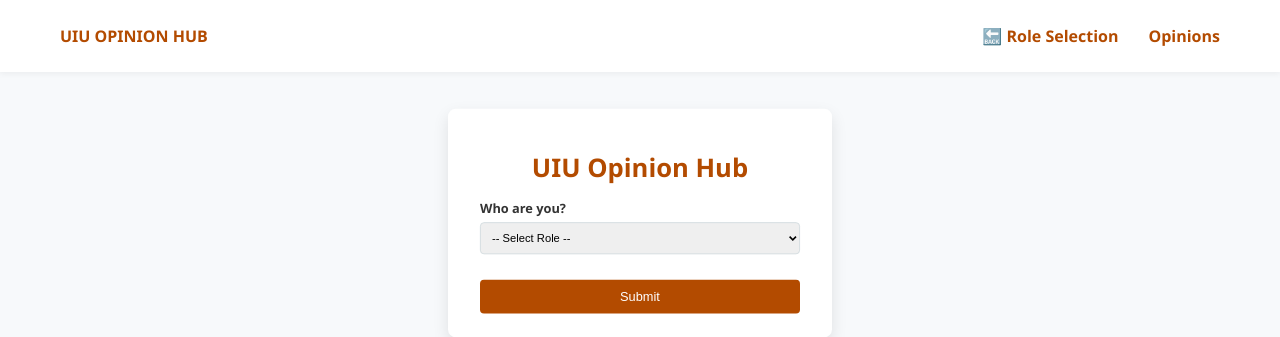
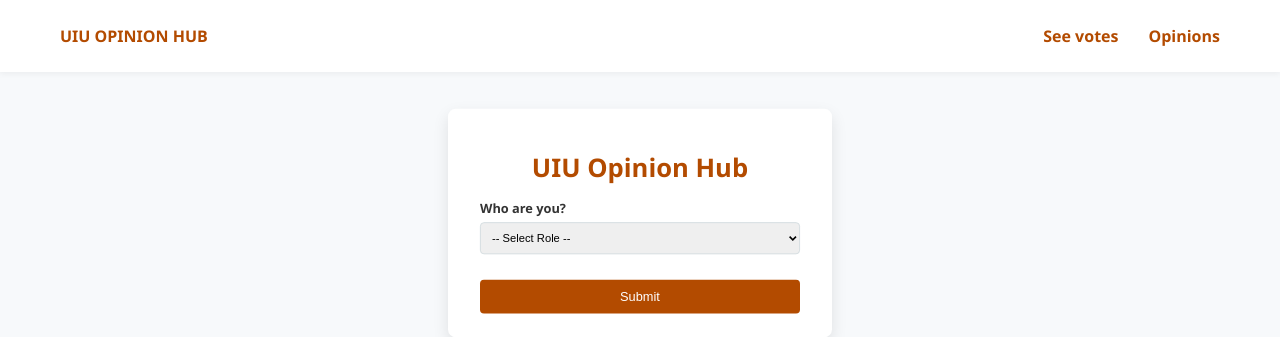
Before and after one commit to MathinUthso/UIU-Opinion-Hub, a PHP site: page /role.php in a window 1280 px wide. Shown: the top 337 px of the page. Run offline with PHP 8.4, Linux system fonts and the light colour scheme.

Commit message:
fixed the role page

```diff
--- a/role.php
+++ b/role.php
@@ -38,8 +38,8 @@ if ($_SERVER["REQUEST_METHOD"] == "POST") {
     <li><a href = "home.php">UIU OPINION HUB</a></li>
     </ul>
     <ul>
-      <li><a href = "role.php">🔙 Role Selection</a></li>
-      <li><a href = "#opinions">Opinions</a></li>
+      <li><a href = "vote.php">See votes</a></li>
+      <li><a href = "home.php">Opinions</a></li>
     </ul>
   </nav>
 </header>
@@ -69,7 +69,7 @@ if ($_SERVER["REQUEST_METHOD"] == "POST") {
 </main>
 <footer style="position: fixed;">
   <p>&copy; 2025 UIU Opinion Hub. All rights reserved.</p>
-  <a href = "role.php">Refresh</a>
+  <a href = "#discord-link">Refresh</a>
 </footer>
 </body>
 </html>
--- a/style.css
+++ b/style.css
@@ -75,8 +75,8 @@ main {
 }
 
 .chart-section {
-   width     :fit-content;
-  margin    :  auto;
+  width     : fit-content;
+  margin    : auto;
   padding   : 0px;
   box-sizing: border-box;
 }
```
